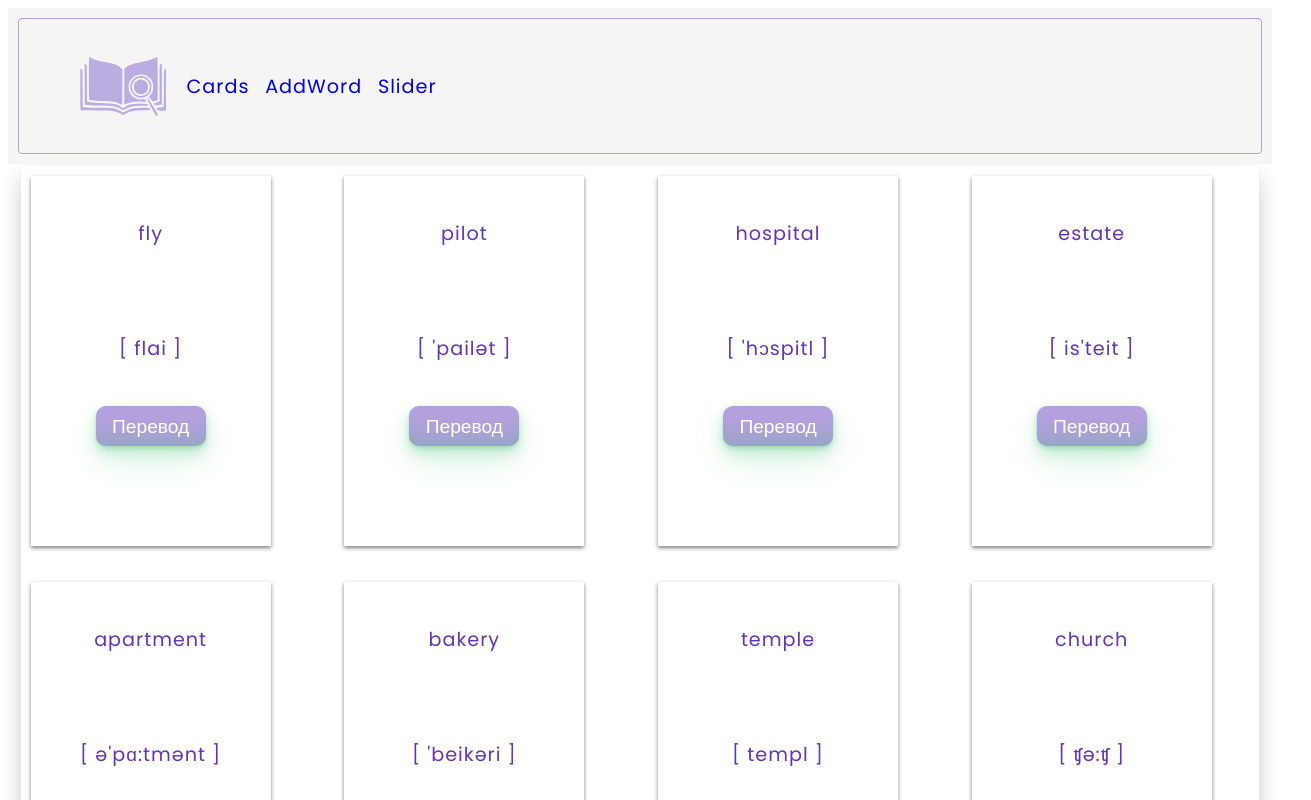
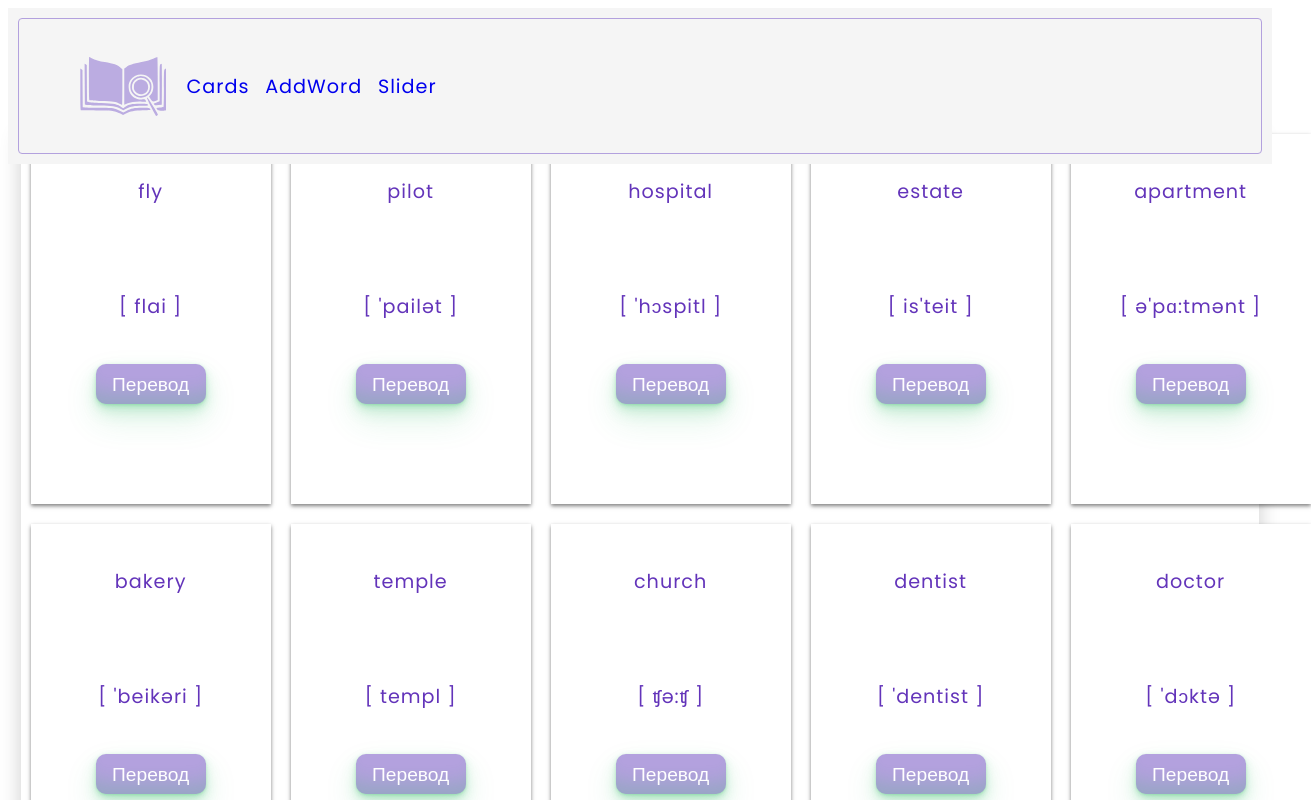
Before and after one commit to Oksanka848/LangCart, a React app in the folder langus/: page /Cards in a window 1280 px wide. Shown: the top 800 px of the page, 1311 px wide, since content can reach past the window. Built offline with nearby package versions, Linux system fonts and the light colour scheme.

Commit message:
add header routs

```diff
--- /dev/null
+++ b/langus/src/components/Cards/Card.jsx
@@ -0,0 +1,26 @@
+import React, { useState } from 'react';
+import style from './style.module.scss';
+
+
+export default function Cards(props) {
+  const { en, tr, ru } = props;
+  const [click, setClick] = useState(props.click || false);
+  const handleClick = () => {
+    setClick(!click);
+  };
+  return (
+
+    <div className={style.card}>
+      <div className={style.wordwrap}>
+        <div className={style.item} >{en}</div>
+        <div className={style.item} >{tr}</div>
+        {click ? (
+          <div className={style.item} onClick={handleClick} >{ru}</div>
+        ) : (
+          <button className={style.button_tr} onClick={handleClick} >Перевод</button>
+        )}
+      </div>
+    </div>
+
+  )
+}
--- a/langus/src/components/Cards/Cards.jsx
+++ b/langus/src/components/Cards/Cards.jsx
@@ -1,61 +1,18 @@
-
-import React, { useState } from 'react';
+import React from 'react';
+import words from '../diction.json';
+import Card from './Card';
 import style from './style.module.scss';
-
-
-export default function Cards(props) {
-  const { en, tr, ru } = props;
-  const [click, setClick] = useState(props.click || false);
-  const handleClick = () => {
-    setClick(!click);
-  };
+export default function Cards() {
   return (
-    <div className={style.card}>
-      <div className={style.wordwrap}>
-        <div className={style.item} >{en}</div>
-        <div className={style.item} >{tr}</div>
-        {click ? (
-          <div className={style.item} onClick={handleClick} >{ru}</div>
-        ) : (
-          <button className={style.button_tr} onClick={handleClick} >Перевод</button>
-        )}
+    <>
+      <div className={style.cardrow}>
+        {
+          words.map((word) =>
+            <Card key={word.id} en={word.en} ru={word.ru} tr={word.tr}>
+            </Card>
+          )
+        }
       </div>
-    </div>
+    </>
   )
 }
-
-
-
-/*export default function Cards(props) {
-  const { en, tr , ru} = props;
-
-
-  const [isRu, setIsRu] = useState (<div className={style.item} >{ru}</div>);
-  const handleClick = () => { setIsRu};
-
-
-  return (
-
-
-    <div className={style.card}>
-    <div className={style.wordwrap}>
-      <div className={style.item} >{en}</div>
-      <div className={style.item}>{tr}</div>
-
-      <button className={style.button_tr} onChange={handleClick} >Перевод</button>
-            </div>
-    </div>
-
-
-
-  )
-}*/
-
-
-
-/*function IsRu(props) {
-  return (
-    <div className={style.ru}>{props.ru}</div>
-
-  );
-}*/
--- a/langus/src/components/Cards/style.module.scss
+++ b/langus/src/components/Cards/style.module.scss
@@ -3,12 +3,12 @@
 
 .cardrow {
   display: grid;
-  grid-template-columns: 1fr 1fr;
+  grid-template-columns: 1fr 1fr 1fr 1fr 1fr;
   grid-template-rows: 1fr;
   align-items: center;
   min-width: 780px;
   width: 100%;
-  height: 500px;
+  justify-items: center;
 }
 
 .card {
--- a/langus/src/components/Main/Main.jsx
+++ b/langus/src/components/Main/Main.jsx
@@ -1,31 +1,32 @@
 import React from 'react';
-import words from '../diction.json';
 import Cards from '../Cards/Cards';
 import WordList from '../WordList/WordList';
 import AddWordList from '../AddWord/AddWordList';
 import Slider from '../Slider/Slider';
 import style from './style.module.scss';
-import { Routes, Route } from "react-router-dom";
+import { Routes, Route, Link } from "react-router-dom";
 export default function Main() {
   return (
     <>
       <div className={style.container_wrap}>
                     <Routes>
-              <Route path="/Cards" element={
-                <div className={style.cardrow}>
-                  {
-                    words.map((word) =>
-                      <Cards key={word.id} en={word.en} ru={word.ru} tr={word.tr}>
-                      </Cards>
-                    )
-                  }
-                </div>
-              } />
-              <Route path="/WordList" element={<WordList />} />
+              <Route path="/Cards" element={<Cards/>} />
+              <Route path="/" element={<WordList />} />
               <Route path="/AddWordList" element={<AddWordList />} />
               <Route path="/Slider" element={<Slider />} />
+              <Route path="*" element={<NoMatch />} />
             </Routes>
             </div>
     </>
   )
 }
+function NoMatch() {
+  return (
+    <div>
+      <h2>Nothing to see here!</h2>
+      <p>
+        <Link to="/">Go to the home page</Link>
+      </p>
+    </div>
+  );
+}
```
